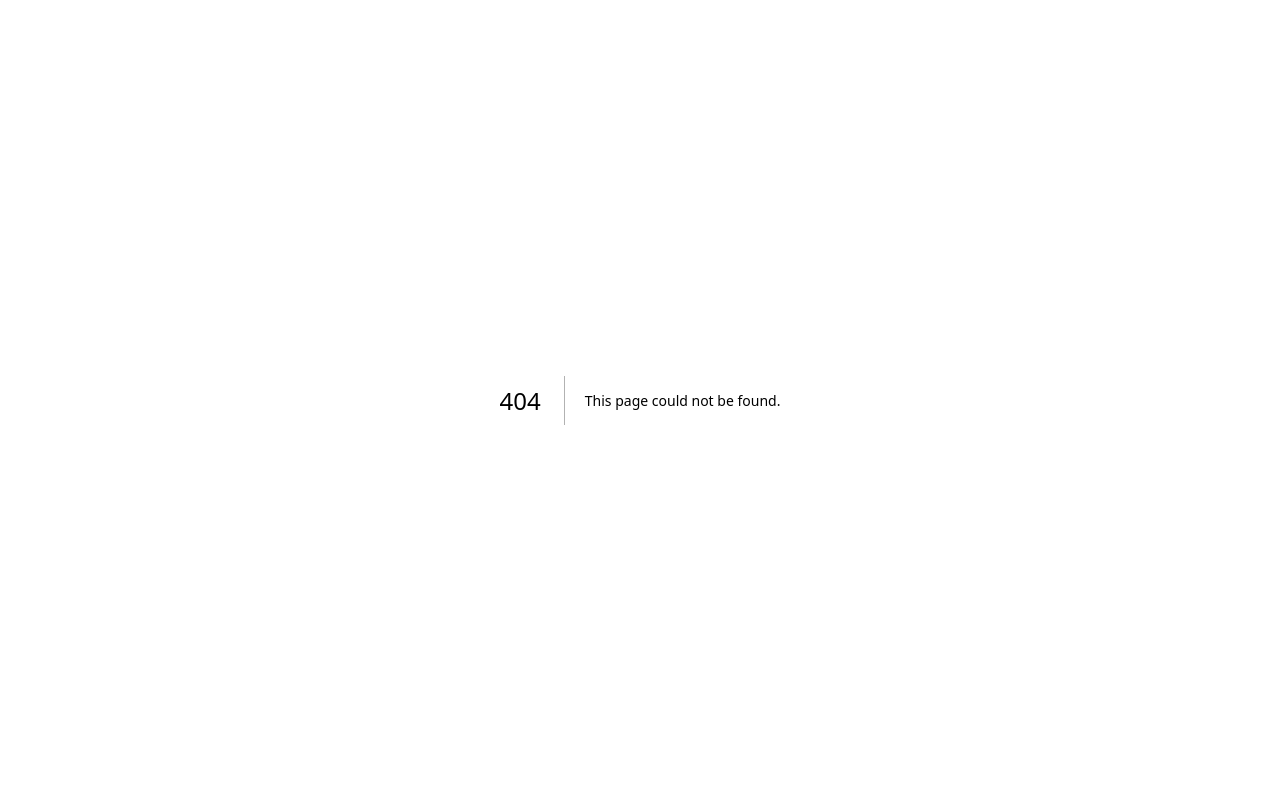
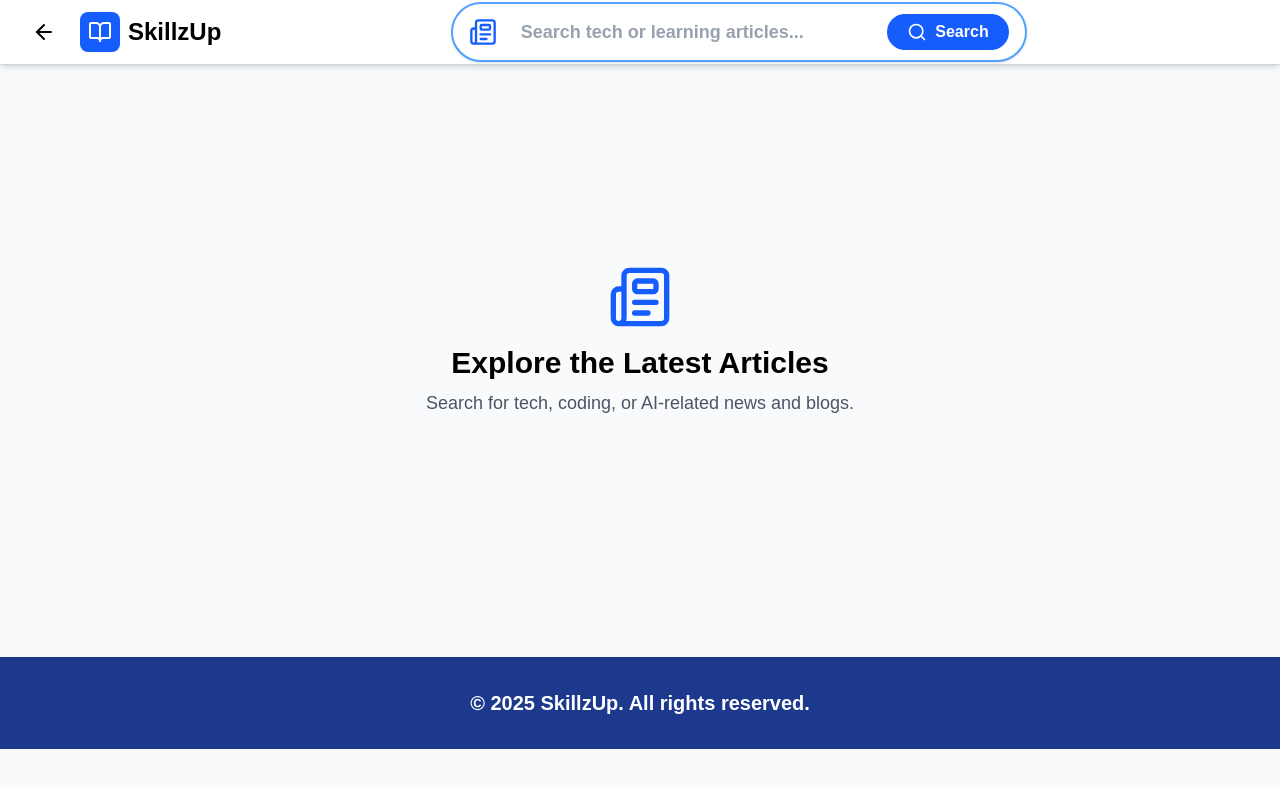
Before and after one commit to Anuragtiwari05/SkillzUp, a Next.js app: page /features/article in a window 1280 px wide. Before the commit this address had no page. Shown: the top 788 px of the page. Built offline with nearby package versions, Linux system fonts and the light colour scheme.

Commit message:
added page.tsx

```diff
--- /dev/null
+++ b/src/app/features/article/page.tsx
@@ -0,0 +1,175 @@
+'use client';
+
+import { useState } from 'react';
+import { useRouter } from 'next/navigation';
+import { BookOpen, Search, Newspaper, ArrowLeft, ExternalLink } from 'lucide-react';
+
+export default function ArticlesFeaturePage() {
+  const [query, setQuery] = useState('');
+  const [articles, setArticles] = useState<any[]>([]);
+  const [loading, setLoading] = useState(false);
+  const [error, setError] = useState('');
+  const router = useRouter();
+
+  const handleSearch = async (e: React.FormEvent) => {
+    e.preventDefault();
+    if (!query.trim()) return;
+
+    console.log("📰 Searching for:", query);
+    setLoading(true);
+    setError('');
+    setArticles([]);
+
+    try {
+      const res = await fetch(`/api/features/articles?q=${encodeURIComponent(query)}`);
+      if (!res.ok) throw new Error('Failed to fetch articles');
+
+      const data = await res.json();
+      console.log("✅ Articles data:", data);
+
+      if (data.items && Array.isArray(data.items)) {
+        setArticles(data.items);
+      } else {
+        setError('No articles found for this search.');
+      }
+    } catch (err: any) {
+      console.error("❌ Error:", err);
+      setError('Something went wrong. Please try again.');
+    } finally {
+      setLoading(false);
+    }
+  };
+
+  return (
+    <div className="min-h-screen bg-gray-50">
+      {/* Navbar */}
+      <nav className="bg-white border-b border-gray-300 sticky top-0 z-50 shadow-md">
+        <div className="max-w-7xl mx-auto px-6 flex justify-between items-center h-16">
+
+          <div className="flex items-center space-x-4">
+            <button
+              onClick={() => router.push('/')}
+              className="p-2 rounded-full hover:bg-gray-100 transition"
+            >
+              <ArrowLeft className="w-6 h-6 text-black" />
+            </button>
+            <div
+              className="flex items-center space-x-2 cursor-pointer"
+              onClick={() => router.push('/')}
+            >
+              <div className="bg-blue-600 p-2 rounded-lg hover:scale-110 transition">
+                <BookOpen className="w-6 h-6 text-white" />
+              </div>
+              <span className="text-2xl font-bold text-black">SkillzUp</span>
+            </div>
+          </div>
+
+          <form
+            onSubmit={handleSearch}
+            className="flex items-center space-x-3 bg-white rounded-full border-2 border-blue-400 px-4 py-2 shadow-sm hover:shadow-lg transition-all duration-300 w-full max-w-xl mx-auto"
+          >
+            <Newspaper className="w-7 h-7 text-blue-600" />
+            <input
+              type="text"
+              placeholder="Search tech or learning articles..."
+              value={query}
+              onChange={(e) => setQuery(e.target.value)}
+              className="flex-1 px-3 py-1.5 outline-none text-black font-semibold placeholder-gray-400 text-lg"
+            />
+            <button
+              type="submit"
+              className="bg-blue-600 text-white px-5 py-1.5 rounded-full hover:bg-blue-700 transition-all duration-300 font-bold flex items-center gap-2"
+            >
+              <Search className="w-5 h-5" /> Search
+            </button>
+          </form>
+        </div>
+      </nav>
+
+      {/* Results */}
+      <main className="max-w-7xl mx-auto px-6 py-10">
+        {loading && (
+          <div className="flex flex-col items-center justify-center py-32 text-center">
+            <div className="w-16 h-16 border-4 border-blue-300 border-t-blue-600 rounded-full animate-spin mb-6"></div>
+            <p className="text-2xl font-bold text-black">Fetching latest articles...</p>
+          </div>
+        )}
+
+        {error && (
+          <div className="text-center py-32">
+            <p className="text-2xl font-bold text-red-600">{error}</p>
+          </div>
+        )}
+
+        {!loading && !error && articles.length === 0 && (
+          <div className="flex flex-col items-center justify-center py-40 text-center">
+            <Newspaper className="w-16 h-16 text-blue-600 mb-4" />
+            <h2 className="text-3xl font-bold text-black mb-2">
+              Explore the Latest Articles
+            </h2>
+            <p className="text-lg text-gray-600">
+              Search for tech, coding, or AI-related news and blogs.
+            </p>
+          </div>
+        )}
+
+        {!loading && articles.length > 0 && (
+          <div>
+            <h2 className="text-4xl font-black text-black mb-10 text-center">
+              📰 Top Articles for “{query}”
+            </h2>
+
+            <div className="grid grid-cols-1 sm:grid-cols-2 lg:grid-cols-3 gap-10">
+              {articles.map((art, idx) => (
+                <a
+                  key={idx}
+                  href={art.url}
+                  target="_blank"
+                  rel="noopener noreferrer"
+                  className="group block bg-white border-2 border-gray-200 rounded-3xl overflow-hidden shadow-md hover:shadow-2xl hover:-translate-y-2 transition-all duration-300"
+                >
+                  <div className="relative w-full h-56 bg-gray-200">
+                    {art.image ? (
+                      <img
+                        src={art.image}
+                        alt={art.title}
+                        className="w-full h-full object-cover"
+                      />
+                    ) : (
+                      <div className="w-full h-full flex items-center justify-center bg-gray-100 text-gray-400">
+                        <Newspaper className="w-10 h-10" />
+                      </div>
+                    )}
+                  </div>
+
+                  <div className="p-5 flex flex-col justify-between min-h-[200px]">
+                    <h3 className="font-bold text-black text-lg line-clamp-2 mb-2">
+                      {art.title}
+                    </h3>
+                    <p className="text-gray-600 text-sm font-medium line-clamp-3 mb-3">
+                      {art.description}
+                    </p>
+                    <div className="flex justify-between items-center">
+                      <p className="text-sm font-semibold text-gray-800">
+                        🏷️ {art.source?.name}
+                      </p>
+                      <ExternalLink className="w-5 h-5 text-blue-600" />
+                    </div>
+                  </div>
+                </a>
+              ))}
+            </div>
+          </div>
+        )}
+      </main>
+
+      <footer className="bg-blue-900 py-8 mt-10">
+        <div className="max-w-7xl mx-auto px-6 text-center">
+          <p className="text-xl font-black text-white">
+            &copy; 2025 SkillzUp. All rights reserved.
+          </p>
+        </div>
+      </footer>
+    </div>
+  );
+}
```
